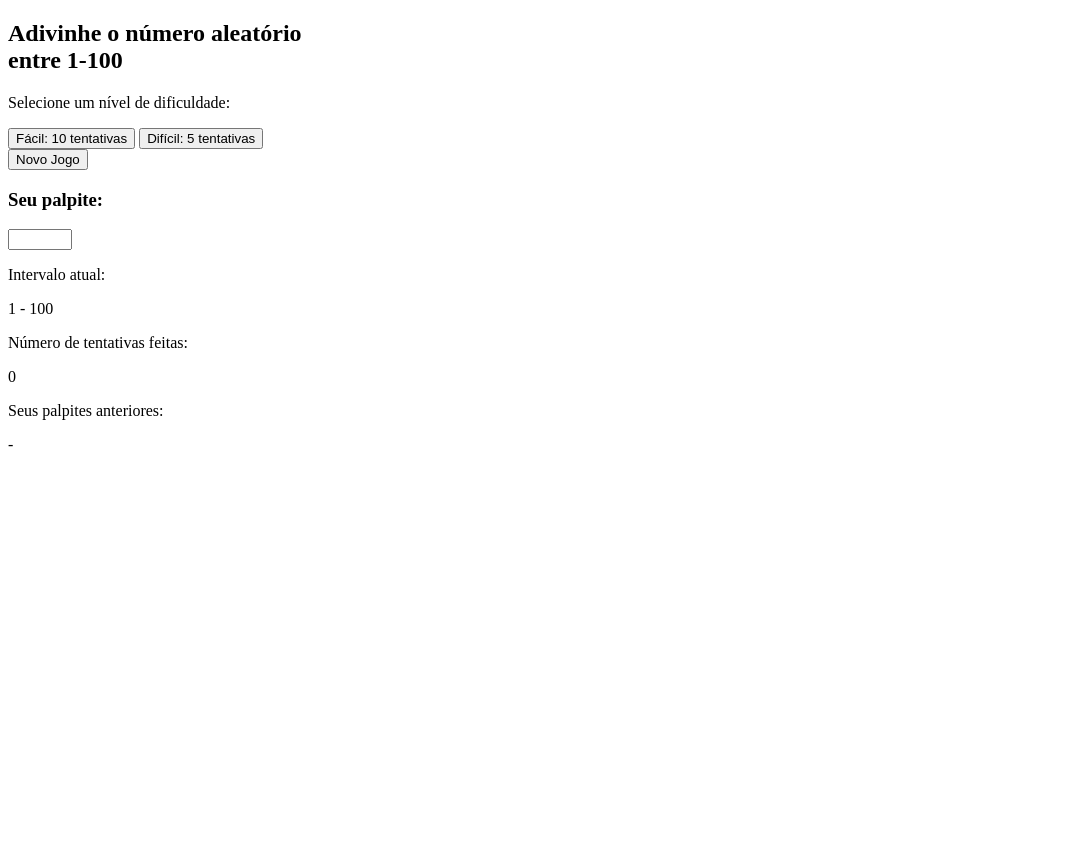
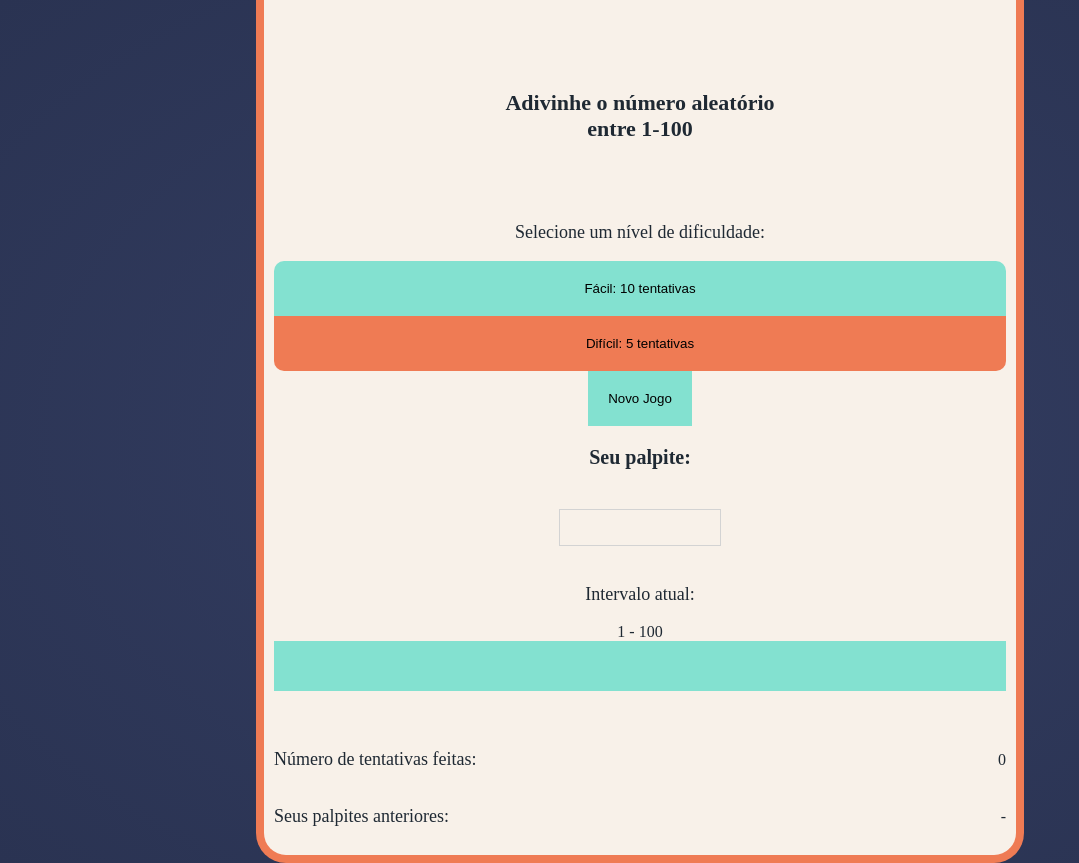
Before and after one commit to Lgsantos/NumberGuessing, a plain HTML site: page index.html in a window 1280 px wide. Shown: the whole page, without its empty margins (0-1079 px from the left). Before the commit the page ends 800 px from the top, so only its background shows below. Drawn offline with Linux system fonts and the light colour scheme.

Commit message:
Created style.css

```diff
--- a/index.html
+++ b/index.html
@@ -5,6 +5,7 @@
     <meta http-equiv="X-UA-Compatible" content="IE=edge">
     <meta name="viewport" content="width=device-width, initial-scale=1.0">
     <title>Adivinhe o número</title>
+    <link rel="stylesheet" href="style.css">
 </head>
 <body>
     <main>
--- /dev/null
+++ b/style.css
@@ -0,0 +1,104 @@
+:root {
+    --green: #83e1d0;
+    --red: #ef7b54;
+    --background: #f8f1e9;
+    --gradient-1: #343e63;
+    --gradient-2: #2a3352;
+}
+html {
+    font-size: 10px;
+    font-weight: 300;
+}
+
+body {
+    width: 90vw;
+    margin: 0 auto;
+    background: radial-gradient(var(--gradient-1), var(--gradient-2));
+}
+
+main {
+    text-align: center;
+    background: var(--background);
+    border: solid var(--red);
+    border-width: 0 8px 8px 8px;
+    min-height: 80vh;
+    border-radius: 0 0 3rem 3rem;
+    padding: 1rem;
+    color: #1f2933;
+}
+
+h2 {
+    font-size: 2.2rem;
+    margin: 8rem 0;
+}
+
+p {
+    font-size: 1.8rem;
+}
+
+.button-wrapper {
+    display: flex;
+    flex-direction: column;
+}
+
+button {
+    border: none;
+    cursor: pointer;
+    background: var(--green);
+    padding: 2rem;
+    border-radius: 1rem 1rem 0 0;
+}
+
+button:last-child {
+    background: var(--red);
+    border-radius: 0 0 1rem 1rem;
+}
+
+h3 {
+    font-size: 2rem;
+}
+
+input {
+    border: 1px solid lightgrey;
+    background: transparent;
+    margin: 2rem 0;
+    padding: 1rem 0;
+    width: 16rem;
+    text-align: center;
+}
+
+#range {
+    display: flex;
+    background: var(--green);
+    height: 50px;
+    padding: 0;
+    margin: 0 0 4rem 0;
+}
+
+#rangeOutput {
+    font-size: 1.6rem;
+}
+
+.stats {
+    text-align: left;
+}
+
+.info {
+    display: flex;
+    justify-content: space-between;
+    align-items: center;
+}
+
+.info span {
+    font-size: 1.6rem;
+}
+
+#newGameButton {
+    border-radius: 0;
+}
+
+@media (min-width: 800px) {
+    body {
+        width: 60vw;
+    }
+}
```
